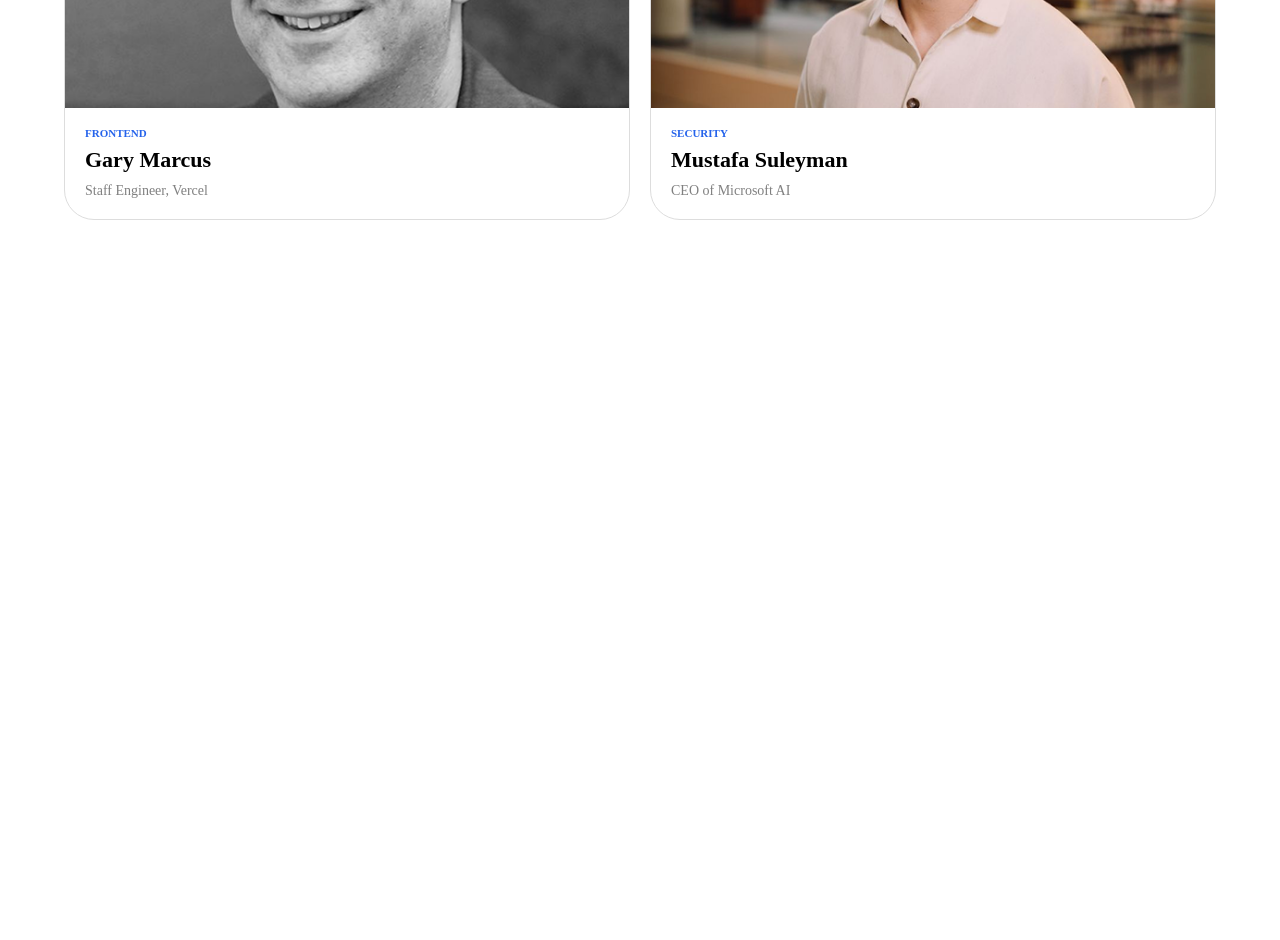
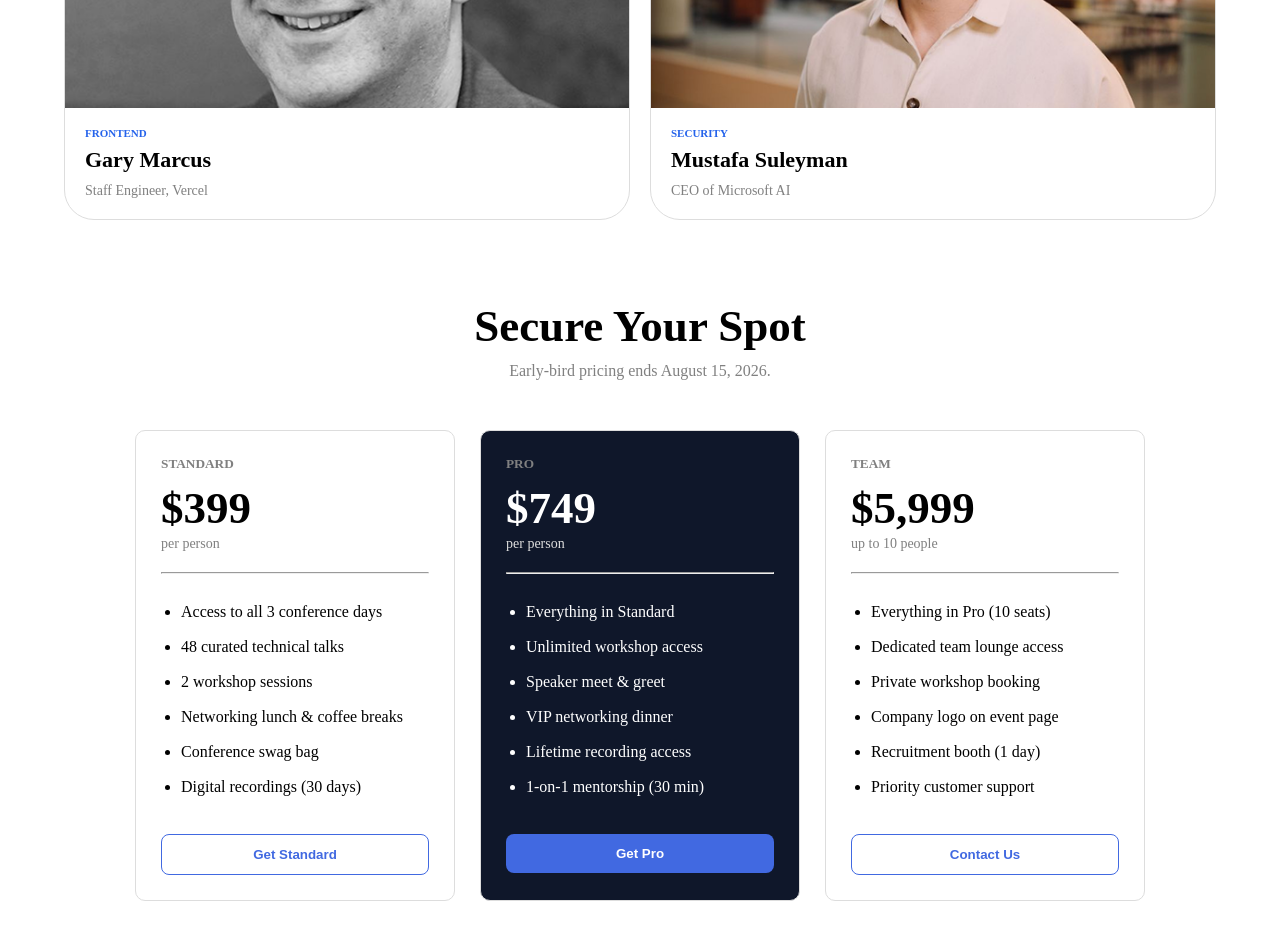
Before and after one commit to Nazmulhaque781/B14-A1-new, a plain HTML site: page index.html in a window 1280 px wide. Shown: the part 1614-2554 px from the top of the page. Before the commit the page ends 1914 px from the top, so only its background shows below. Drawn offline with Linux system fonts and the light colour scheme.

Commit message:
Add prices card

```diff
--- a/index.html
+++ b/index.html
@@ -86,6 +86,75 @@
 
 </section>
 
+<!-- price card -->
+ <section class="pricing">
+
+    <h1>Secure Your Spot</h1>
+    <p>Early-bird pricing ends August 15, 2026.</p>
+
+    <div class="price-container">
+
+        <div class="price-card">
+            <h5>STANDARD</h5>
+            <h2>$399</h2>
+            <span>per person</span>
+
+            <hr>
+
+            <ul>
+                <li>Access to all 3 conference days</li>
+                <li>48 curated technical talks</li>
+                <li>2 workshop sessions</li>
+                <li>Networking lunch & coffee breaks</li>
+                <li>Conference swag bag</li>
+                <li>Digital recordings (30 days)</li>
+            </ul>
+
+            <button>Get Standard</button>
+        </div>
+
+        <div class="price-card active-card">
+            <h5>PRO</h5>
+            <h2>$749</h2>
+            <span>per person</span>
+
+            <hr>
+
+            <ul>
+                <li>Everything in Standard</li>
+                <li>Unlimited workshop access</li>
+                <li>Speaker meet & greet</li>
+                <li>VIP networking dinner</li>
+                <li>Lifetime recording access</li>
+                <li>1-on-1 mentorship (30 min)</li>
+            </ul>
+
+            <button>Get Pro</button>
+        </div>
+
+        <div class="price-card">
+            <h5>TEAM</h5>
+            <h2>$5,999</h2>
+            <span>up to 10 people</span>
+
+            <hr>
+
+            <ul>
+                <li>Everything in Pro (10 seats)</li>
+                <li>Dedicated team lounge access</li>
+                <li>Private workshop booking</li>
+                <li>Company logo on event page</li>
+                <li>Recruitment booth (1 day)</li>
+                <li>Priority customer support</li>
+            </ul>
+
+            <button>Contact Us</button>
+        </div>
+
+    </div>
+
+</section>
+
 
 
 
--- a/style.css
+++ b/style.css
@@ -156,3 +156,85 @@
     color:gray;
     font-size:14px;
 }
+
+/* 3 cards */
+.pricing{
+    width:90%;
+    margin:80px auto;
+    text-align:center;
+}
+
+.pricing h1{
+    font-size:45px;
+    margin-bottom:10px;
+}
+
+.pricing p{
+    color:gray;
+    margin-bottom:50px;
+}
+
+.price-container{
+    display:flex;
+    justify-content:center;
+    gap:25px;
+}
+
+.price-card{
+    width:320px;
+    background:white;
+    border:1px solid #ddd;
+    border-radius:10px;
+    padding:25px;
+    text-align:left;
+}
+
+.price-card h5{
+    color:gray;
+    margin-bottom:10px;
+}
+
+.price-card h2{
+    font-size:45px;
+}
+
+.price-card span{
+    color:gray;
+    font-size:14px;
+}
+
+.price-card hr{
+    margin:20px 0;
+}
+
+.price-card ul{
+    margin-left:20px;
+    line-height:35px;
+    margin-bottom:30px;
+}
+
+.price-card button{
+    width:100%;
+    padding:12px;
+    border:1px solid royalblue;
+    border-radius:8px;
+    background:white;
+    color:royalblue;
+    font-weight:bold;
+    cursor:pointer;
+}
+
+.active-card{
+    background:#0f172a;
+    color:white;
+}
+
+.active-card span{
+    color:#ddd;
+}
+
+.active-card button{
+    background:royalblue;
+    color:white;
+    border:none;
+}
```
